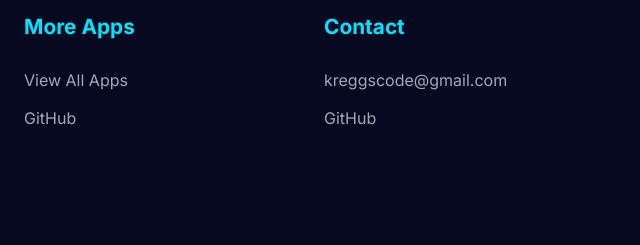
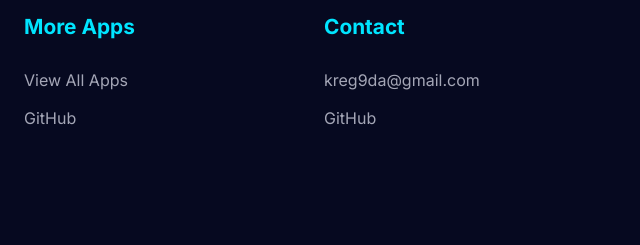
Before and after one commit to kreggscode/Morsecode-AI-Android, a plain HTML site: page docs/index.html in a window 1280 px wide. Shown: the part 5046-5291 px from the top of the page, 640-1280 px from the left. Drawn offline with Linux system fonts and the light colour scheme.

Commit message:
Update contact email address from kreggscode@gmail.com to kreg9da@gmail.com

```diff
--- a/docs/index.html
+++ b/docs/index.html
@@ -806,7 +806,7 @@
             <div class="footer-section">
                 <h3>Contact</h3>
                 <ul>
-                    <li><a href="mailto:kreggscode@gmail.com">kreggscode@gmail.com</a></li>
+                    <li><a href="mailto:kreg9da@gmail.com">kreg9da@gmail.com</a></li>
                     <li><a href="https://github.com/kreggscode" target="_blank">GitHub</a></li>
                 </ul>
             </div>
```
